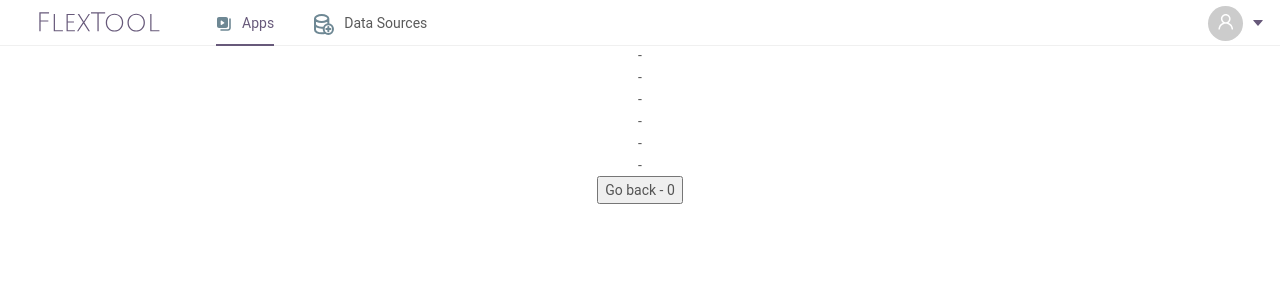
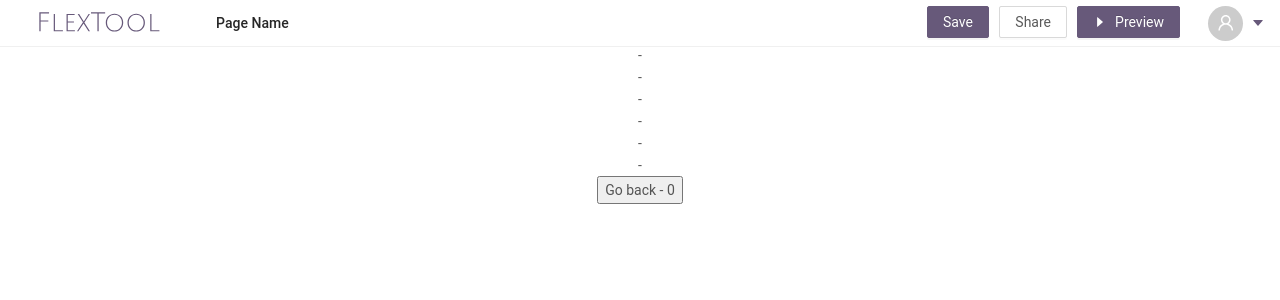
Before and after one commit to ekas/flextool, a React (Create React App) app in the folder frontend/: page /apps/0 in a window 1280 px wide. Shown: the top 300 px of the page. Built offline with nearby package versions, Linux system fonts and the light colour scheme; the HTML template or start-up script is replaced by a standard one.

Commit message:
refactor: dynamic navbar

```diff
--- a/frontend/src/components/apps/AppsPage.tsx
+++ b/frontend/src/components/apps/AppsPage.tsx
@@ -39,7 +39,7 @@ export const AppsPages: FC<AppsPageProps> = ({ apps }) => {
 
   return (
     <>
-      <NavBarPage />
+      <NavBarPage type="apps" />
       <Row className="mainContainer" gutter={16}>
         <Col className="gutter-row leftCol" span={6}>
           <div className="">
--- a/frontend/src/components/navbar/NavBarPage.tsx
+++ b/frontend/src/components/navbar/NavBarPage.tsx
@@ -1,7 +1,11 @@
 /* eslint-disable jsx-a11y/anchor-is-valid */
 import { FC } from "react";
-import { Avatar, Dropdown, Menu, Space } from "antd";
-import { UserOutlined, CaretDownOutlined } from "@ant-design/icons";
+import { Avatar, Button, Dropdown, Menu, Space } from "antd";
+import {
+  UserOutlined,
+  CaretDownOutlined,
+  CaretRightOutlined,
+} from "@ant-design/icons";
 import logo from "../../assets/logo.svg";
 import appsIcon from "../../assets/apps.svg";
 import dataSourcesIcon from "../../assets/datasource.svg";
@@ -9,8 +13,14 @@ import { Link } from "react-router-dom";
 
 import "./index.less";
 
-const NavBarPage: FC = () => {
+interface NavBarPageProps {
+  type: "apps" | "page";
+}
+
+const NavBarPage: FC<NavBarPageProps> = ({ type }) => {
   return (
+    <>
+      {type === "apps" ? (
         <div className="navBarContainer">
           <Menu
             mode="horizontal"
@@ -42,6 +52,46 @@ const NavBarPage: FC = () => {
             </a>
           </Dropdown>
         </div>
+      ) : (
+        <div className="navBarContainer">
+          <Menu
+            mode="horizontal"
+            defaultSelectedKeys={["apps"]}
+            className="menuContainer"
+          >
+            <img src={logo} alt="Logo" className="appLogo" />
+            <h4 className="pageName">Page Name</h4>
+          </Menu>
+          <Button
+            type="primary"
+            htmlType="submit"
+            className="previewBtn"
+            icon={<CaretRightOutlined />}
+          >
+            Preview
+          </Button>
+          <Button htmlType="submit" className="shareBtn">
+            Share
+          </Button>
+          <Button type="primary" htmlType="submit" className="saveBtn">
+            Save
+          </Button>
+          <Dropdown
+            overlay={userMenu}
+            className="menuAvatar"
+            arrow
+            placement="bottomRight"
+          >
+            <a onClick={(e) => e.preventDefault()}>
+              <Space>
+                <Avatar size={35} icon={<UserOutlined />} />
+                <CaretDownOutlined />
+              </Space>
+            </a>
+          </Dropdown>
+        </div>
+      )}
+    </>
   );
 };
 
--- a/frontend/src/components/navbar/index.less
+++ b/frontend/src/components/navbar/index.less
@@ -26,3 +26,25 @@
   position: absolute;
   margin-right: 15px;
 }
+
+.pageName {
+  margin: 0 20px;
+}
+
+.previewBtn {
+  top: 6px;
+  right: 100px;
+  position: absolute;
+}
+
+.shareBtn {
+  top: 6px;
+  right: 213px;
+  position: absolute;
+}
+
+.saveBtn {
+  top: 6px;
+  right: 291px;
+  position: absolute;
+}
```
Lines whose indentation alone changed are shown as unchanged.
